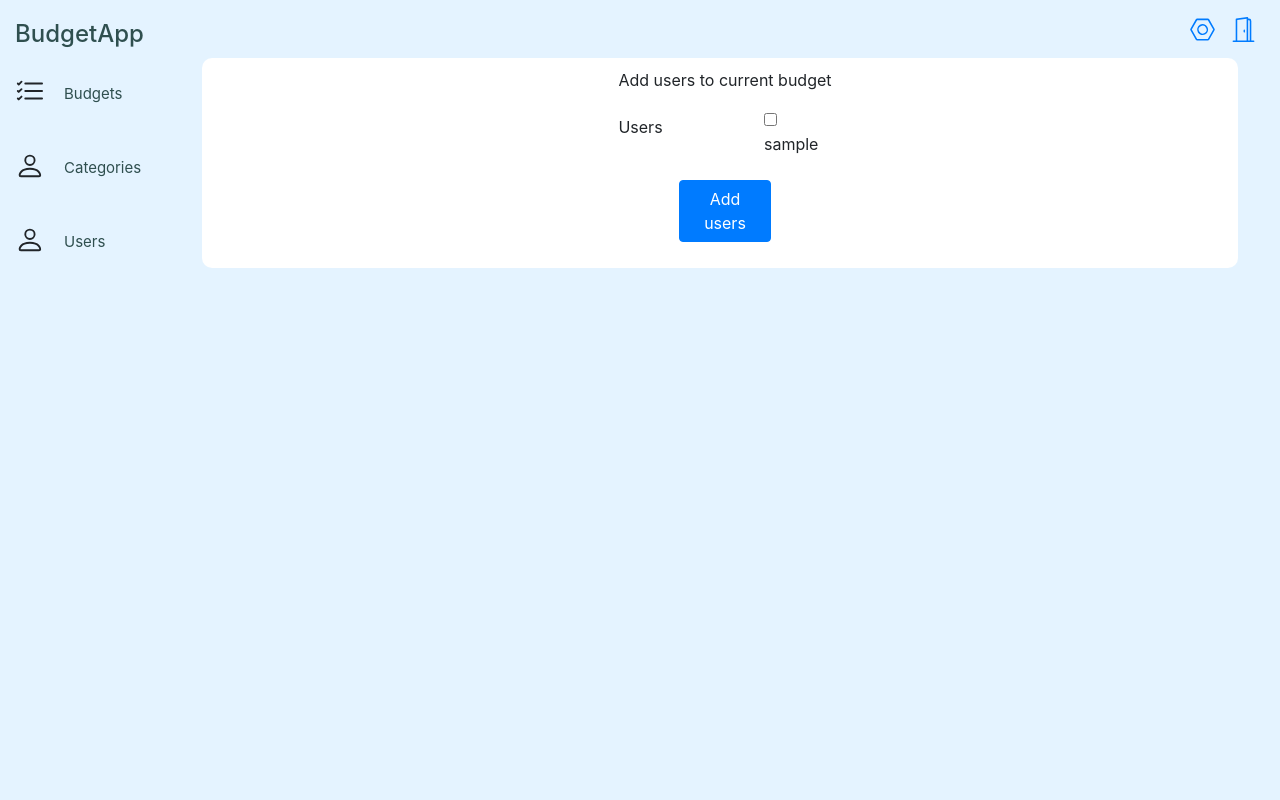
After one commit to bartek412/household_budget, a Django app: page /budgets/1/add_user/ in a window 1280 px wide. The commit adds this page. Run offline with Django 4.2, Linux system fonts and the light colour scheme; the visitor is signed in with stand-in values (Sample User, id 1); data comes from the database, SQL or seed files in the repository.

Commit message:
Formularz do dodawania istniejacego uzytkownika do budzetu

```diff
--- /dev/null
+++ b/budget_app/templates/budget_app/add_user.html
@@ -0,0 +1,32 @@
+{% extends budget_base_path %}
+
+{% block content %}
+<div style = "padding-top: 10px; padding-left: 10px; padding-bottom: 10px;">
+    <form method = 'post' action = '#'>
+        {% csrf_token %}
+        <p> Add users to current budget</p>
+
+        <div class = "form-group row">
+            <label class = "col-sm-2 col-form-label" >Users</label>
+            <div class = "col-sm-4"></div>
+            <div class="col-sm-6">
+                  <div class="custom-control custom-checkbox">
+                      {% for i in users %}
+                        <input type="checkbox" name="users_list" id='{{ i }}' value='{{ i }}'>
+                        <label for='{{ i }}'>{{ i }}</label><br>
+                      {% endfor %}
+                  </div>
+            </div>
+        </div>
+
+        <div class="form-group row">
+            <div class="col-sm-3"></div>
+            <div class="col-sm-6">
+                <button class = "btn btn-primary justify-content-center" type="submit" name = "user_added" value = "user_added">Add users</button>
+            </div>
+            <div class="col-sm-5"></div>
+        </div>
+
+    </form>
+</div>
+{% endblock %}
--- a/budget_app/templates/budget_app/view_budget.html
+++ b/budget_app/templates/budget_app/view_budget.html
@@ -78,6 +78,42 @@
             </div>
         </div>
     </div>
+
+    <!-- Users in particular budget -->
+    <div class="card bg-transparent border-0">
+        <div class="card-header bg-transparent border-0" id="headingTwo" style="padding:0%; height: 74.5px;">
+            <div class = 'sidenav_element'>
+                    <svg xmlns="http://www.w3.org/2000/svg" width="28" height="28" fill="currentColor" class="bi bi-person" viewBox="0 0 15 15">
+                        <path d="M8 8a3 3 0 1 0 0-6 3 3 0 0 0 0 6zm2-3a2 2 0 1 1-4 0 2 2 0 0 1 4 0zm4 8c0 1-1 1-1 1H3s-1 0-1-1 1-4 6-4 6 3 6 4zm-1-.004c-.001-.246-.154-.986-.832-1.664C11.516 10.68 10.289 10 8 10c-2.29 0-3.516.68-4.168 1.332-.678.678-.83 1.418-.832 1.664h10z"/>
+                    </svg>
+                    <button class="btn btn-link" type="button" data-toggle="collapse" data-target="#collapseTwoBudget" aria-expanded="false" aria-controls="collapseTwo" style="text-decoration: none;">
+                        Users
+                    </button>
+            </div>
+        </div>
+        <div id="collapseTwoBudget" class="collapse" aria-labelledby="headingTwo" data-parent="#accordionExample">
+            <div class="card-body" style="padding:10%; padding-top: 0%; padding-bottom: 0%;">
+                {% if owner_or_edit %}
+                <div class="add-budget-button row" style = "background-color:rgb(192, 208, 218);border-radius: 7.5px;">
+                    <a class = "btn btn-primary w-100" href = "/budgets/{{budget.id}}/add_user" role="button">Add user</a>
+                </div>
+                {% endif %}
+                <ul class="list-group list-group-flush" style="padding-left: 10%; padding-right: 10%;">
+                    {% for i in categories %}
+                        {% if i.name != "Expense" and i.name != "Income" %}
+                            {% if owner_or_edit %}
+                            <li class="list-group-item" style="padding: 0.25rem 0.5rem; background-color: rgb(228, 243, 255);">
+                                    <a href = '/budgets/{{budget.id}}/category/{{i.id}}/edit/' style="padding-left: 0px; padding-top: 0px; font-size:13px;">{{i.name}}</a>
+                                </li>
+                            {% else %}
+
+                            {% endif %}
+                        {% endif %}
+                    {% endfor %}
+                </ul>
+            </div>
+        </div>
+    </div>
 </div>
 
 {% endblock %}
--- a/budget_app/urls.py
+++ b/budget_app/urls.py
@@ -22,4 +22,7 @@ urlpatterns = [
         name="view_category",
     ),
     path("budgets/<int:budget_id>/add_income/", views.add_income, name="add_income"),
+    path(
+        "budgets/<int:budget_id>/add_user/", views.add_user, name="add_user"
+    )
 ]
--- a/budget_app/views.py
+++ b/budget_app/views.py
@@ -262,3 +262,38 @@ def add_income(
             "base_path": base_path,
         },
     )
+
+# Dodawanie istniejacego uzytkownika do budzetu
+@login_required(login_url="login")
+def add_user(
+    request, budget_id, base_path=base_path, budget_base_path=budget_base_path
+):
+    users_objects = User.objects.all()
+    users = []
+    for i in users_objects:
+        users.append(i.username)
+
+    if request.method == "POST":
+        users_list = request.POST.getlist("users_list")
+        print(users_list)
+
+        for user in users_list:
+            u = User.objects.get(username=user)
+            # u.save()
+
+            budget_quantity = len(Budget.objects.all()) - 1
+            # Dodanie nazwy budzetu i opisu do tabeli Budget
+            # bu = BudgetUser(user_id=User(username=user), budget_id=Budget.objects.all()[budget_quantity], role=1)
+            # bu = BudgetUser(user_id=User(username=user), budget_id=Budget.objects.all()[1], role=1)
+            bu = BudgetUser(user_id=u, budget_id=budget_id, role=1)
+            bu.save()
+
+    return render(
+        request,
+        "budget_app/add_user.html",
+        {
+            "base_path": base_path,
+            "users": users,
+            "budget_base_path": budget_base_path
+        },
+    )
```
